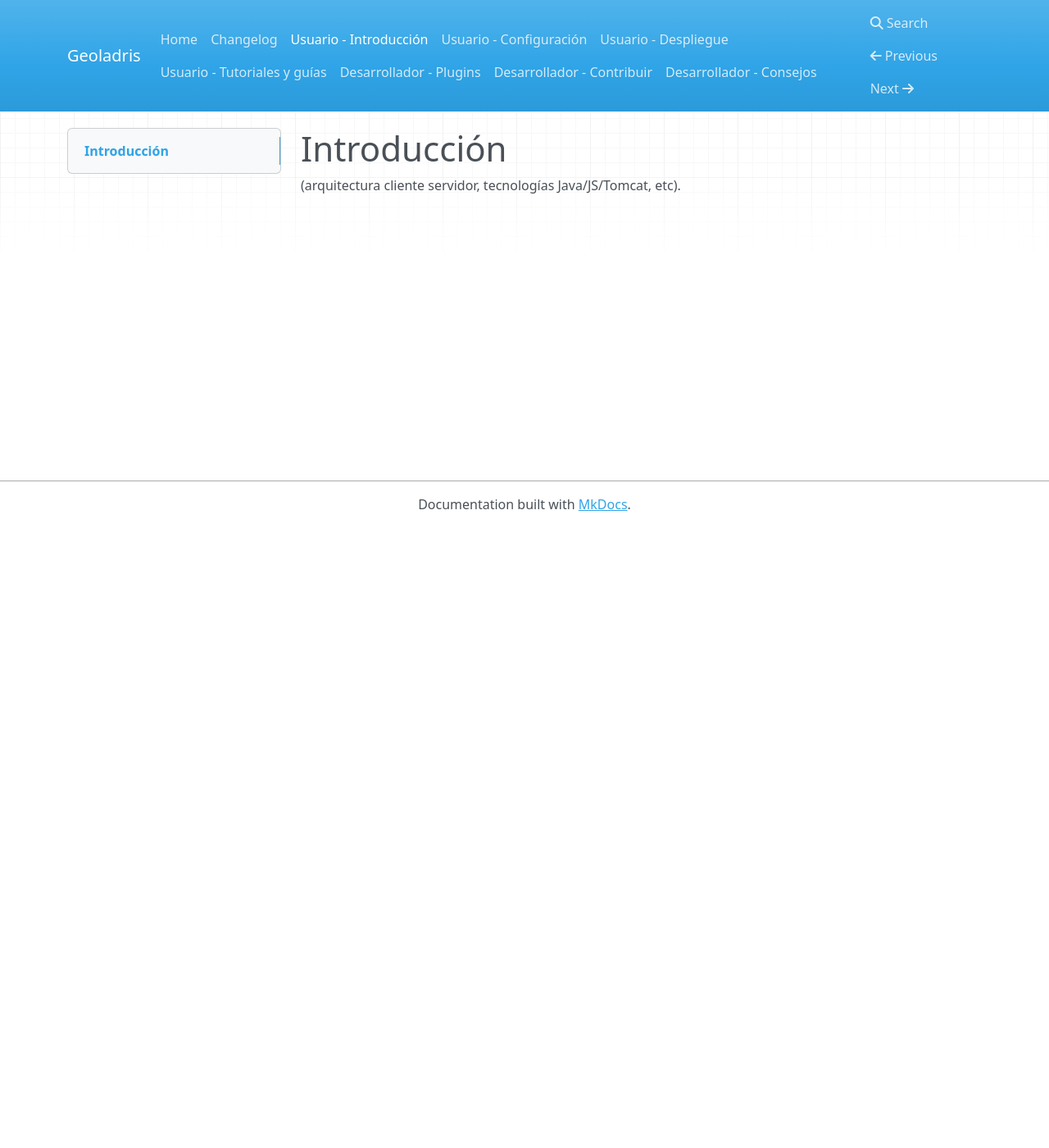
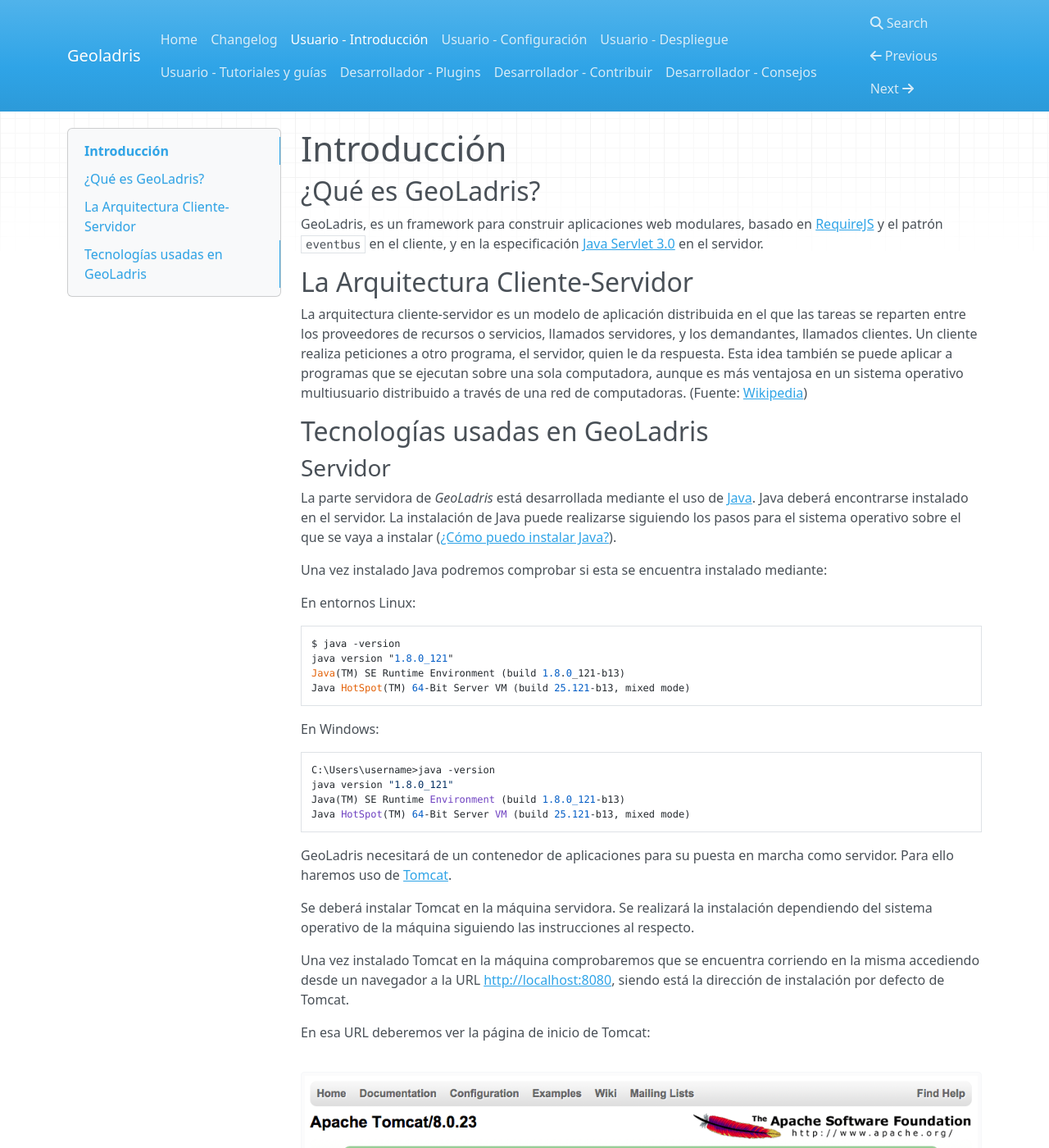
Before and after one commit to geoladris/doc, an MkDocs documentation site: the page built from docs/user_intro.md, in a window 1280 px wide and 1400 px high. Shown: the whole window at 82% size. Built offline with MkDocs 1.6.1, drawn with Linux system fonts in a browser that asks for light colours; nearby versions of some CDN libraries; old or Windows-style settings are respelled for this version of MkDocs; some of the changed text lies outside the part shown.

Commit message:
Añadido intro de GeoLadris * Que es la arquitectura cliente servidor * Software requerido JAVA, Tomcat

````diff
--- a/docs/user_intro.md
+++ b/docs/user_intro.md
@@ -1,3 +1,44 @@
 # Introducción
 
-(arquitectura cliente servidor, tecnologías Java/JS/Tomcat, etc).
+## ¿Qué es GeoLadris?
+
+GeoLadris, es un framework para construir aplicaciones web modulares, basado en [RequireJS](http://requirejs.org/) y el patrón `eventbus` en el cliente, y en la especificación [Java Servlet 3.0](http://download.oracle.com/otndocs/jcp/servlet-3.0-fr-oth-JSpec/) en el servidor.
+
+## La Arquitectura Cliente-Servidor
+La arquitectura cliente-servidor es un modelo de aplicación distribuida en el que las tareas se reparten entre los proveedores de recursos o servicios, llamados servidores, y los demandantes, llamados clientes. Un cliente realiza peticiones a otro programa, el servidor, quien le da respuesta. Esta idea también se puede aplicar a programas que se ejecutan sobre una sola computadora, aunque es más ventajosa en un sistema operativo multiusuario distribuido a través de una red de computadoras. (Fuente: [Wikipedia](https://es.wikipedia.org/wiki/Cliente-servidor))
+
+## Tecnologías usadas en GeoLadris
+
+### Servidor
+La parte servidora de *GeoLadris* está desarrollada mediante el uso de [Java](https://www.java.com). Java deberá encontrarse instalado en el servidor. La instalación  de Java puede realizarse siguiendo los pasos para el sistema operativo sobre el que se vaya a instalar ([¿Cómo puedo instalar Java?](https://www.java.com/es/download/help/download_options.xml)).
+
+Una vez instalado Java podremos comprobar si esta se encuentra instalado mediante:
+
+En entornos Linux:
+```
+$ java -version
+java version "1.8.0_121"
+Java(TM) SE Runtime Environment (build 1.8.0_121-b13)
+Java HotSpot(TM) 64-Bit Server VM (build 25.121-b13, mixed mode)
+```
+
+En Windows:
+```
+C:\Users\username>java -version
+java version "1.8.0_121"
+Java(TM) SE Runtime Environment (build 1.8.0_121-b13)
+Java HotSpot(TM) 64-Bit Server VM (build 25.121-b13, mixed mode)
+```
+
+GeoLadris necesitará de un contenedor de aplicaciones para su puesta en marcha como servidor. Para ello haremos uso de [Tomcat](http://tomcat.apache.org/).
+
+Se deberá instalar Tomcat en la máquina servidora. Se realizará la instalación dependiendo del sistema operativo de la máquina siguiendo las instrucciones al respecto.
+
+Una vez instalado Tomcat en la máquina comprobaremos que se encuentra corriendo en la misma accediendo desde un navegador a la URL [http://localhost:8080](http://localhost:8080), siendo está la dirección de instalación por defecto de Tomcat.
+
+En esa URL deberemos ver la página de inicio de Tomcat:
+
+![Página de inicio de Tomcat](_images/tomcat.png)
+
+### Cliente
+La parte cliente de GeoLadris hace uso de las tecnologías habituales del desarrollo de aplicaciones web. Para su uso será necesario disponer de cualquiera de las versiones modernas de los navegadores actuales, Google Chrome, Internet Explorer, Firefox o Safari. Una vez instalado y configurado podremos acceder a nuestras aplicaciones haciendo uso de cualquiera de estos navegadores.
````
Also changed, not shown: docs/_images/tomcat.png (added).
